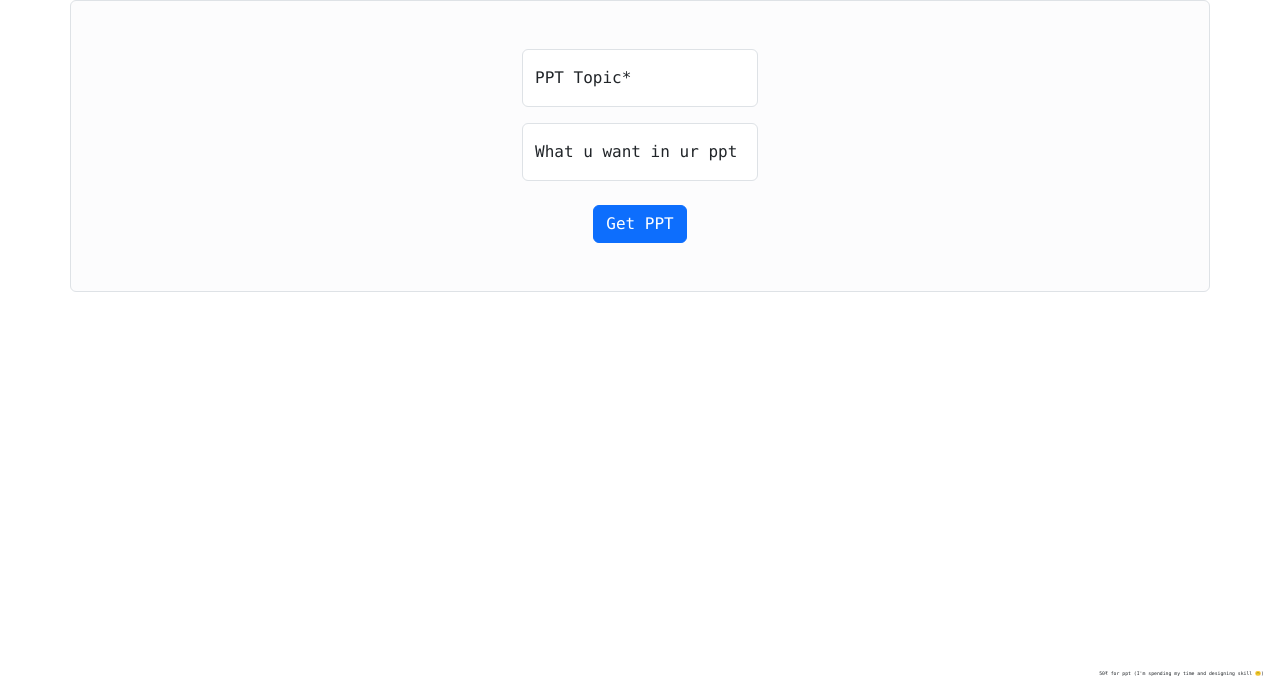
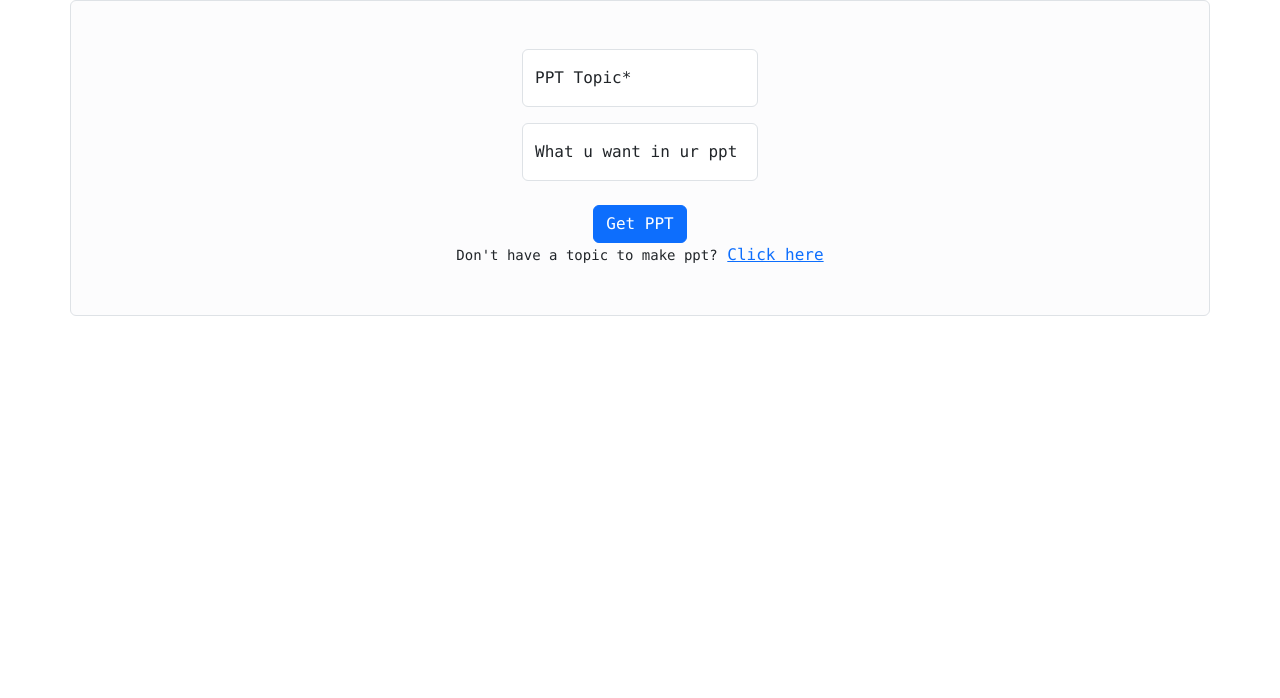
Before and after one commit to makeppt/makeppt, a plain HTML site: page index.html in a window 1280 px wide. Shown: the part 102-800 px from the top of the page. Drawn offline with nearby package versions, Linux system fonts and the light colour scheme.

Commit message:
Update index.html

```diff
--- a/index.html
+++ b/index.html
@@ -25,12 +25,18 @@
 </div>
   <br>
  <button class="btn btn-primary" id="sendbtn">Get PPT</button>
+ <div>
+   <small>Don't have a topic to make ppt?</small>
+   <a href='https://wa.me/9490949299/?text=Hello! Create me PPT with a nice topic.'>Click here</a>
+ </div>
 
 </div>
+    <!--
 <footer class="position-absolute bottom-0 end-0 m-3">
 
   <small style="font-size:.3rem">50₹ for ppt (I'm spending my time and designing skill 🙃)</small>
 </footer>
+    -->
 <script type="text/javascript" charset="utf-8">
 function ask(topic,requirements=''){
   return requirements ? `Hello! I want a Presentation on the Topic: ${topic}, Specifications : ${requirements}`:`Hello! I want a Presentation on the Topic: ${topic}`
```
